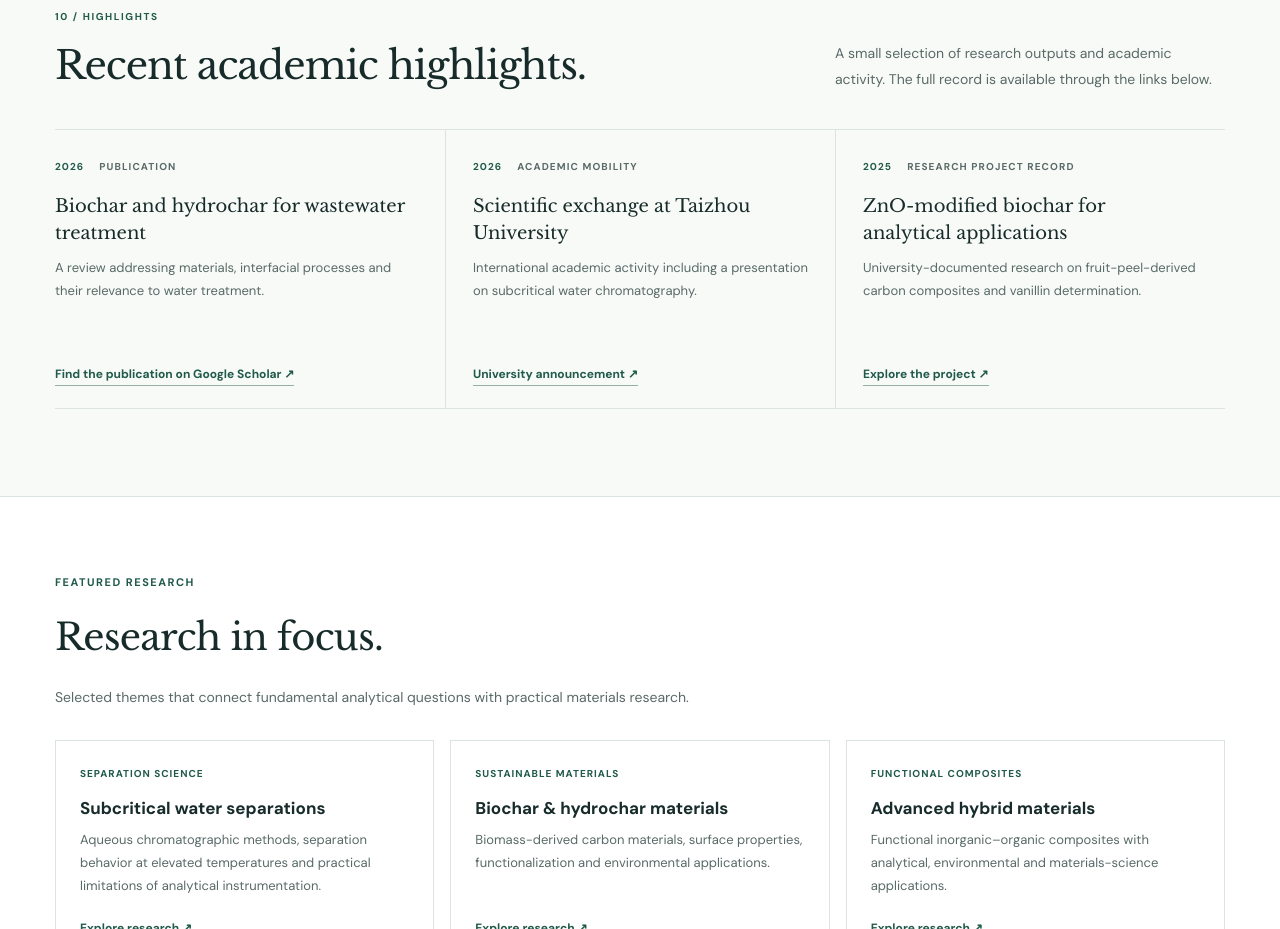
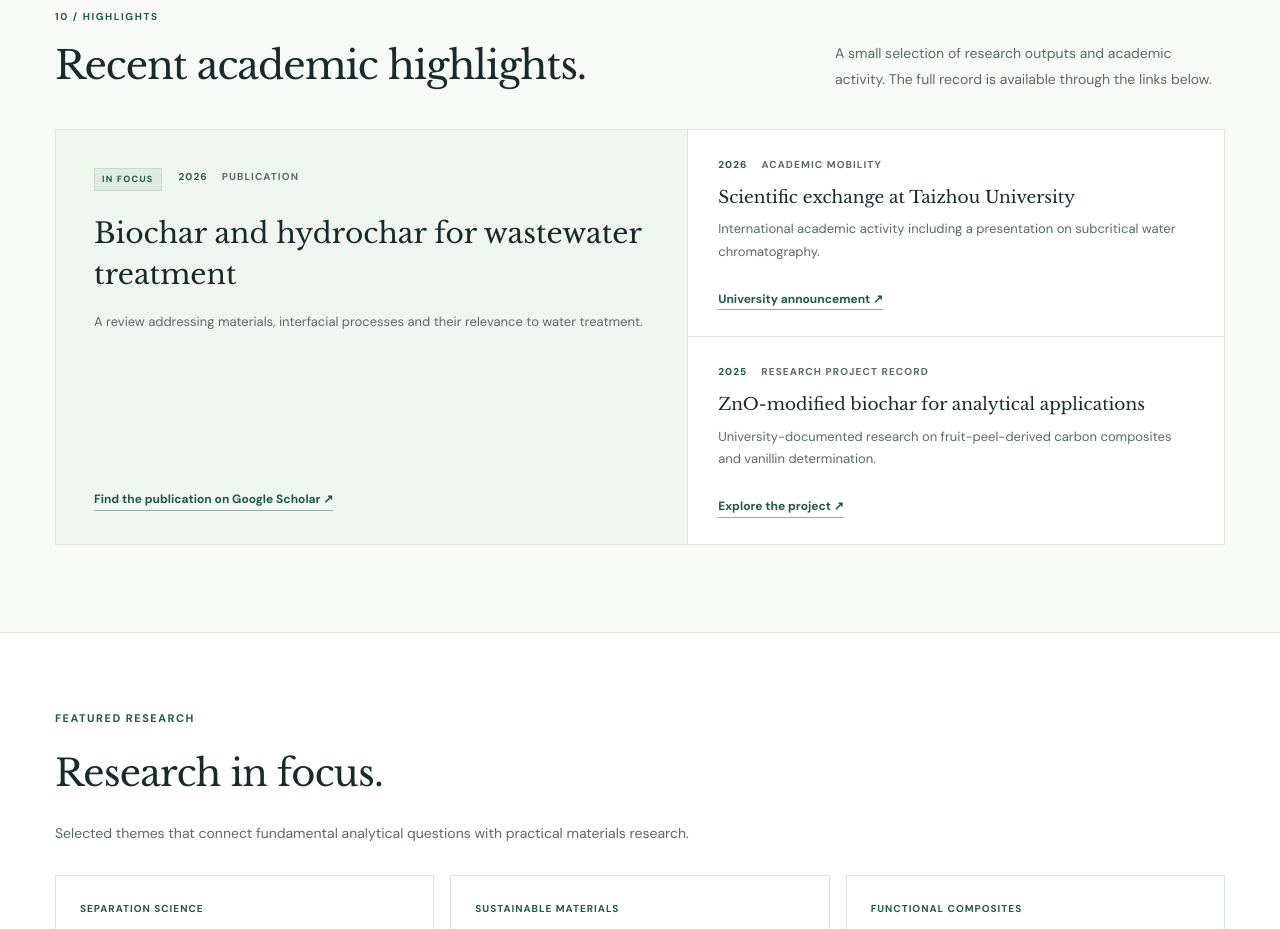
Before and after one commit to berkantkayan-cmd/berkantkayan-cmd.github.io, a plain HTML site: page index.html in a window 1280 px wide. Shown: the part 9513-10442 px from the top of the page. Drawn offline with nearby package versions, Linux system fonts and the light colour scheme.

Commit message:
Add files via upload

```diff
--- a/index.html
+++ b/index.html
@@ -209,6 +209,21 @@ section{scroll-margin-top:90px}.section{padding:87px 0}.section.bg{background:#f
 #gallery .gallery-photo-card small{font-size:12px;line-height:1.6}
 @media(max-width:900px){#gallery .gallery-archive{grid-template-columns:repeat(2,minmax(0,1fr));gap:16px}}
 @media(max-width:570px){#gallery .gallery-archive{grid-template-columns:1fr;gap:15px}#gallery .gallery-photo-card .gallery-open{aspect-ratio:4/3}}
+
+/* V33.2 — Editorial news layout. First story is featured; remaining stories retain their order. */
+#highlights .highlights-grid{display:grid;grid-template-columns:minmax(0,1.18fr) minmax(0,1fr);gap:0;border:1px solid var(--line);background:#fff}
+#highlights .highlight-item{min-width:0;min-height:0;padding:26px 30px;border:0;border-bottom:1px solid var(--line);background:#fff}
+#highlights .highlight-item+.highlight-item{border-left:0}
+#highlights .highlight-item:first-child{grid-row:span 2;padding:38px 38px 33px;border-right:1px solid var(--line);border-bottom:0;background:#f1f5f0}
+#highlights .highlight-item:first-child h3{font-size:clamp(22px,2.2vw,29px);line-height:1.45;margin:23px 0 15px}
+#highlights .highlight-item:not(:first-child) h3{font-size:17px;margin:12px 0 8px}
+#highlights .highlight-item p{overflow-wrap:break-word;hyphens:none}
+#highlights .highlight-item a{margin-top:auto;padding-top:6px}
+#highlights .highlight-meta{flex-wrap:wrap;gap:5px 14px}
+#highlights .highlight-item:first-child .highlight-meta:before{content:'IN FOCUS';font-weight:700;font-size:9px;letter-spacing:.14em;color:var(--green);background:#e0eae1;border:1px solid #cadaca;padding:3px 7px;margin-right:3px}
+#highlights .highlight-item:nth-child(2):last-child{border-bottom:0}
+#highlights .highlight-item:nth-child(3):last-child{border-bottom:0}
+@media(max-width:850px){#highlights .highlights-grid{grid-template-columns:1fr}#highlights .highlight-item:first-child{grid-row:auto;border-right:0;border-bottom:1px solid var(--line);padding:28px 24px}#highlights .highlight-item{padding:24px}#highlights .highlight-item+.highlight-item{padding:24px}}
 </style><script type="application/ld+json">{"@context":"https://schema.org","@type":"ResearchOrganization","name":"Berkant Kayan Research Group","url":"https://berkantkayan.com/","description":"Independent academic research group website featuring analytical separations, subcritical water chemistry, sustainable carbon materials and functional composites.","member":[{"@type":"Person","name":"Berkant Kayan"},{"@type":"Person","name":"Sema Akay"},{"@type":"Person","name":"Ceren Tekerbaş"},{"@type":"Person","name":"Khalid Hussain"}],"sameAs":["https://scholar.google.com/citations?user=wc3_RvAAAAAJ","https://www.linkedin.com/in/berkant-kayan-b68761153/"]}</script><meta content="Berkant Kayan Research Group" property="og:title"/><meta content="website" property="og:type"/><meta content="https://berkantkayan.com/" property="og:url"/><meta content="Research in separation science, subcritical water technologies, sustainable carbon materials and functional composites." property="og:description"/><meta content="light" name="color-scheme"/><meta content="16" name="site-version"/><style>/* V19: Unaltered original photograph supplied by the group; no image generation. */
 .hero-office-photo{aspect-ratio:4/3;overflow:hidden;background:#f0f0ec}
 .hero-office-photo img{width:100%;height:100%;object-fit:cover;object-position:50% 55%}
@@ -457,9 +472,21 @@ section{scroll-margin-top:90px}.section{padding:87px 0}.section.bg{background:#f
   function highlights(items){
     const grid=document.querySelector('#highlights .highlights-grid');if(!grid)return;
     const fragment=document.createDocumentFragment();
-    for(const row of items){if(!row?.title)continue;
+    // Featured item first, then chronological order when dates/years are available.
+    // Missing dates retain their original order; existing CMS records remain unchanged.
+    const ranked=items.filter(row=>row?.title).map((row,i)=>({row,i}));
+    const stamp=row=>{
+      if(typeof row.date==='string' && /^\d{4}-\d{2}-\d{2}$/.test(row.date))return row.date;
+      const year=String(row.year||'');return /^\d{4}$/.test(year)?year+'-01-01':'';
+    };
+    ranked.sort((a,b)=>{
+      if(Boolean(a.row.featured)!==Boolean(b.row.featured))return a.row.featured?-1:1;
+      const ad=stamp(a.row),bd=stamp(b.row);if(ad!==bd)return ad<bd?1:-1;
+      return a.i-b.i;
+    });
+    for(const {row} of ranked){
       const article=make('article','highlight-item'),meta=make('div','highlight-meta');
-      meta.append(make('span','',row.year||''),make('span','',row.category||''));
+      meta.append(make('span','',row.date||row.year||''),make('span','',row.category||''));
       article.append(meta,make('h3','',row.title),make('p','',row.description||''));
       const link=safeLink(row.linkUrl);
       if(link){const a=make('a','',(row.linkText||'Read more').replace(/\s*↗\s*$/,'')+' ↗');a.href=link;if(link.startsWith('https:')){a.target='_blank';a.rel='noopener noreferrer';}article.append(a);}
```
